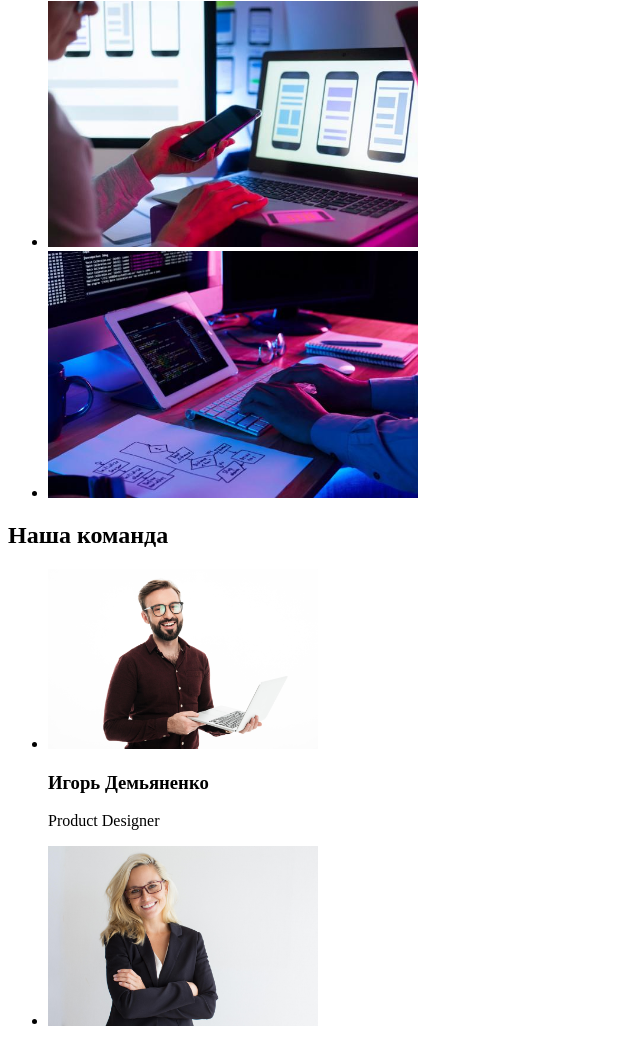
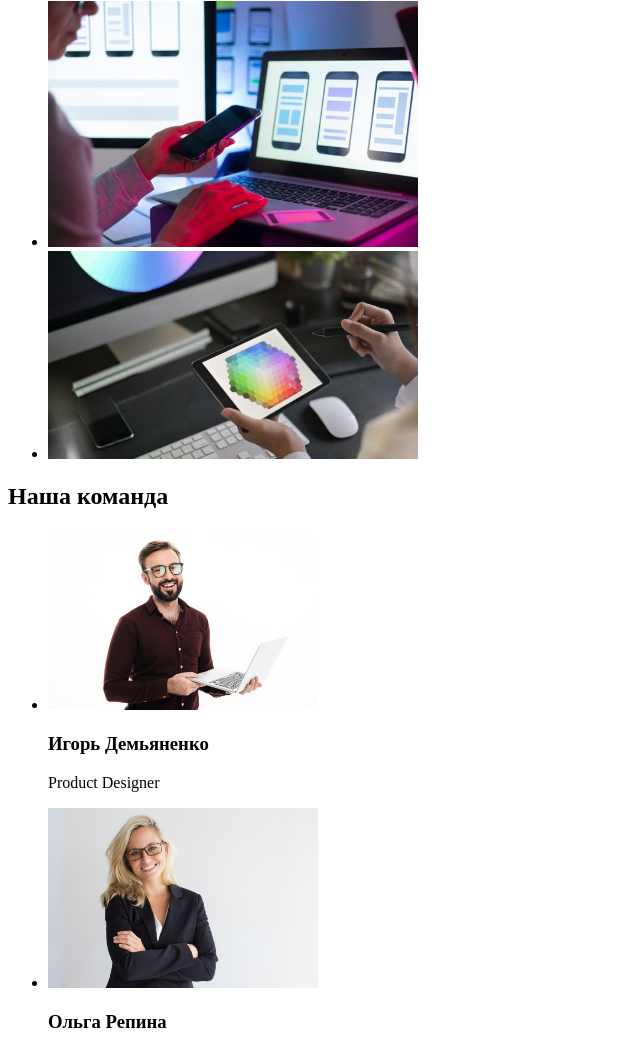
Before and after one commit to OlenaEysmont/goit-markup-hw-01, a plain HTML site: page index.html in a window 1280 px wide. Shown: the part 844-1890 px from the top of the page, without its empty margins (0-640 px from the left). Drawn offline with Linux system fonts and the light colour scheme.

Commit message:
Changed mistake in name picture

```diff
--- a/index.html
+++ b/index.html
@@ -60,7 +60,7 @@
                         <img src="images/photophone.jpg" alt="телефон в руках" width="370">
                     </li>
                     <li>
-                        <img src="images/photolaptop.jpg" alt="планшет в руках" width="370">
+                        <img src="images/phototablet.jpg" alt="планшет в руках" width="370">
                     </li>
                 </ul>
             </section>
```
